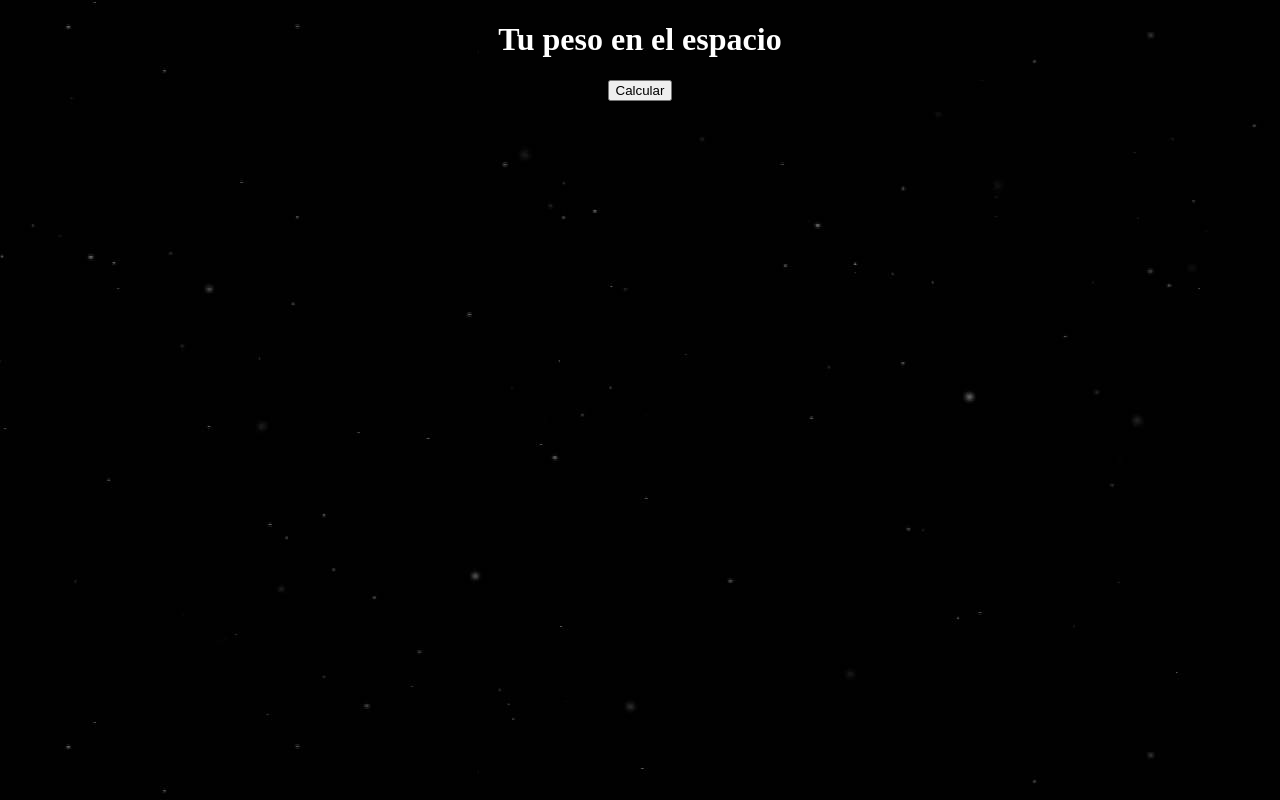
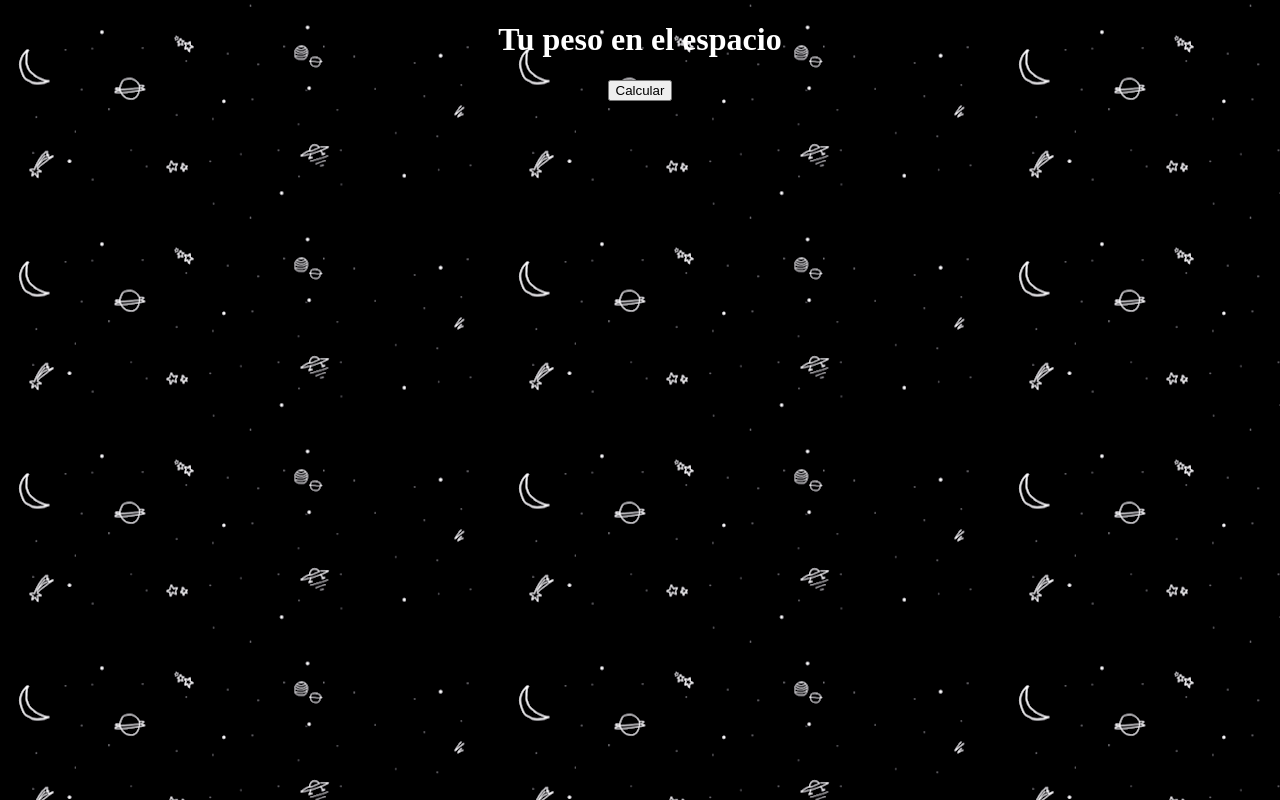
Before and after one commit to lesashley/Ejercicio--3--merge, a plain HTML site: page index.html in a window 1280 px wide. Drawn offline with Linux system fonts and the light colour scheme.

Commit message:
Ultimos cambios

```diff
--- a/index.html
+++ b/index.html
@@ -6,7 +6,7 @@
   <meta http-equiv="X-UA-Compatible" content="ie=edge">
   <title>Peso en el espacio</title>
 </head>
-<body background = "assets\images\descargas.jpg">
+<body background = "assets\images\espacio.gif">
   <form class="" ALIGN=center >
     <h1><font color = "white">
       Tu peso en el espacio</h1>
@@ -16,7 +16,6 @@
     </div>
   </form>
   <script src ="assets\js\app.js">
-
   </script>
 </body>
 </html>
```
Also changed, not shown: assets/images/espacio.gif (added), 1 other file.
